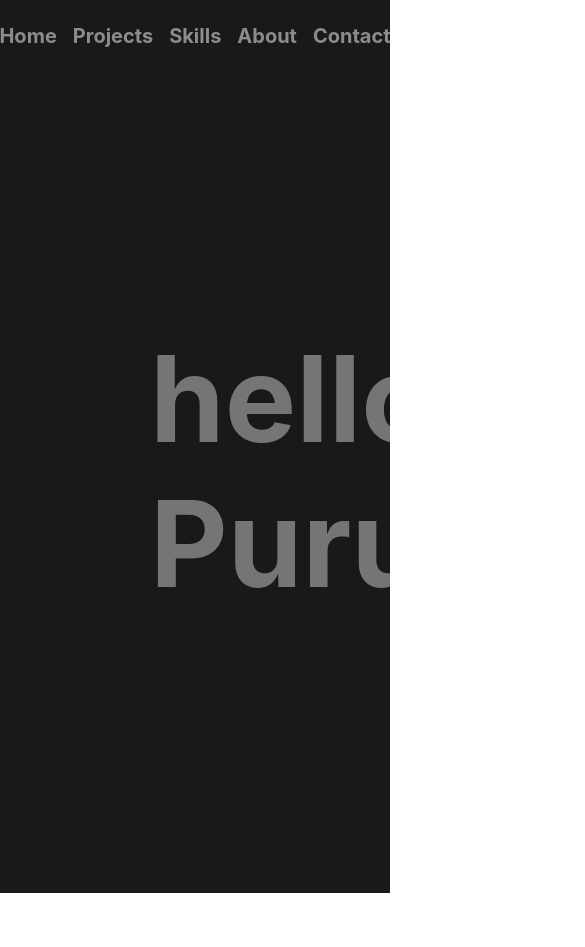
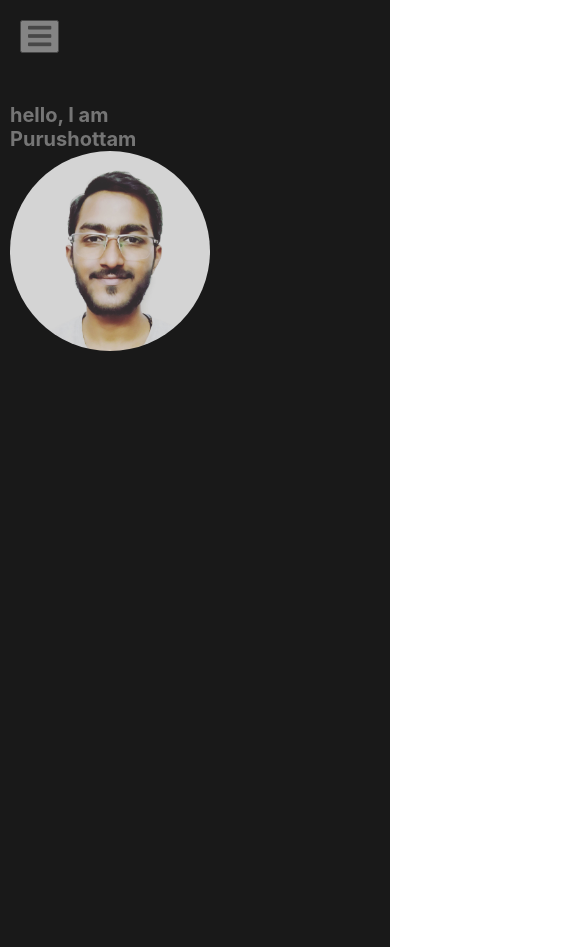
Before and after one commit to PuruDeveloper/portfolio-website-react, a React (Create React App) app: page / in a window 390 px wide. Shown: the top 947 px of the page, 585 px wide, since content can reach past the window. Before the commit the page ends 893 px from the top, so only its background shows below. Built offline with nearby package versions, Linux system fonts and the light colour scheme.

Commit message:
Made the home page responsive for mobile applications.

```diff
--- a/src/components/Navbar.js
+++ b/src/components/Navbar.js
@@ -1,31 +1,56 @@
-import React from "react";
+import React, { useState, useEffect } from "react";
 import { Link } from "react-router-dom";
 import "../styles/components/Navbar.css";
 
 function Navbar() {
+  const [showMenu, setShowMenu] = useState();
+  const changeMenu = (e) => {
+    e.preventDefault();
+    if (showMenu === undefined || showMenu === false) {
+      setShowMenu(true);
+    } else {
+      setShowMenu(!showMenu);
+    }
+  };
   return (
     <div className="navbar">
-      <div>
+      <div
+        className={
+          showMenu === undefined || showMenu === false ? "showMenu" : "hideMenu"
+        }
+      >
+        <button onClick={(e) => changeMenu(e)}>
+          <i class="fas fa-bars fa-2x"></i>
+        </button>
+      </div>
+
+      <div className={showMenu === true ? "showMenu" : "hideMenu"}>
+        <button onClick={(e) => changeMenu(e)}>
+          <i class="fas fa-times fa-2x"></i>
+        </button>
+      </div>
+
+      <div className={showMenu === true ? "menu showMenu " : "hideMenu"}>
         <h2>
           <a href="/">Home</a>
         </h2>
       </div>
-      <div>
+      <div className={showMenu === true ? "menu showMenu" : "hideMenu"}>
         <h2>
           <a href="/projects">Projects</a>
         </h2>
       </div>
-      <div>
+      <div className={showMenu === true ? "menu showMenu" : "hideMenu"}>
         <h2>
           <a href="/skills">Skills</a>
         </h2>
       </div>
-      <div>
+      <div className={showMenu === true ? "menu showMenu" : "hideMenu"}>
         <h2>
           <a href="/about">About</a>
         </h2>
       </div>
-      <div>
+      <div className={showMenu === true ? "menu showMenu" : "hideMenu"}>
         <h2>
           <a href="/contact">Contact</a>
         </h2>
--- a/src/styles/components/Navbar.css
+++ b/src/styles/components/Navbar.css
@@ -14,3 +14,36 @@ a {
   font-size: 20px;
   cursor: pointer;
 } */
+button {
+  opacity: 0.5;
+  cursor: pointer;
+  display: none;
+}
+i {
+  opacity: 0.5;
+}
+.menu {
+  display: flex;
+}
+
+.navbar-menubar {
+  opacity: 0.5;
+  display: none;
+}
+
+@media (max-width: 650px) {
+  button {
+    display: flex;
+  }
+  .navbar {
+    display: block;
+    padding-left: 20px;
+  }
+
+  .showMenu {
+    display: flex;
+  }
+  .hideMenu {
+    display: none;
+  }
+}
--- a/src/styles/pages/Home.css
+++ b/src/styles/pages/Home.css
@@ -1,10 +1,11 @@
 .home {
   height: 100vh;
-  padding: 0 150px;
-  align-items: center;
+  padding: 50px 0 0 0;
+  justify-content: center;
   position: relative;
   top: 0;
   display: flex;
+  padding-left: 10px;
 }
 
 .home-heading > h1 {
@@ -17,6 +18,58 @@
 .profile-image {
   width: 300px;
   border-radius: 160px;
-
   z-index: 2;
 }
+
+@media (max-width: 1220px) {
+  .home-heading > h1 {
+    font-size: 100px;
+  }
+}
+
+@media (max-width: 1110px) {
+  .home-heading > h1 {
+    font-size: 80px;
+    opacity: 0.4;
+    z-index: 9999;
+  }
+}
+
+@media (max-width: 980px) {
+  .home-heading > h1 {
+    font-size: 60px;
+  }
+}
+
+@media (max-width: 710px) {
+  .home-heading > h1 {
+    font-size: 40px;
+  }
+
+  .profile-image {
+    width: 250px;
+  }
+}
+
+@media (max-width: 530px) {
+  .home {
+    display: block;
+  }
+  .home-heading > h1 {
+    font-size: 30px;
+  }
+
+  .profile-image {
+    width: 250px;
+  }
+}
+
+@media (max-width: 400px) {
+  .home-heading > h1 {
+    font-size: 20px;
+  }
+
+  .profile-image {
+    width: 200px;
+  }
+}
```
Also changed, not shown: some.txt (added).
